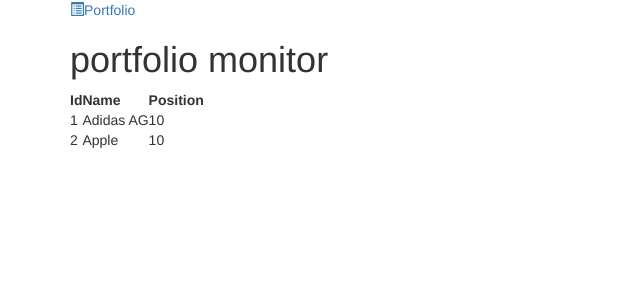
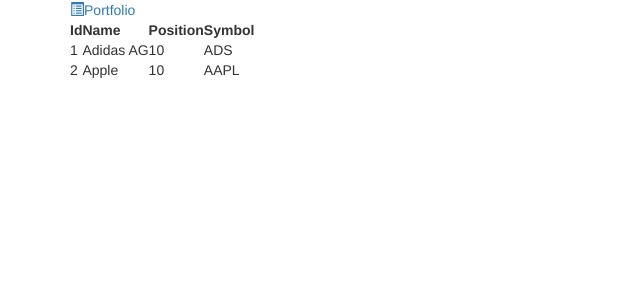
Before and after one commit to Vertygo/angular-StockPortfolio, an Angular app: page / in a window 1280 px wide. Shown: the top 300 px of the page, without its empty margins (0-640 px from the left). Built offline with nearby package versions, Linux system fonts and the light colour scheme.

Commit message:
very basic portfolio implementation

```diff
--- a/src/app/portfolio/portfolio.component.html
+++ b/src/app/portfolio/portfolio.component.html
@@ -1,18 +1,14 @@
 <div>
-    <h1>portfolio monitor</h1>
-    <!--<ul>
-        <li *ngFor="let h of holdings">
-             <span >{{h.id}}</span> {{h.instrumentName}}
-        </li>
-    </ul>-->
     <table>
         <th>Id</th>
         <th>Name</th>
         <th>Position</th>
+        <th>Symbol</th>
         <tr *ngFor="let h of holdings">
             <td>{{h.id}}</td>
             <td>{{h.instrumentName}}</td>
             <td>{{h.position}}</td>
+            <td>{{h.symbol}}</td>
         </tr>
     </table>
 </div>
--- a/src/app/services/instrumentService.ts
+++ b/src/app/services/instrumentService.ts
@@ -13,6 +13,10 @@ export class InstrumentService {
     getInstruments(): Promise<Holding[]> {
         return Promise.resolve(this.holdings);
     }
+
+    addHolding(h: Holding) {
+        this.holdings.concat(h);
+    }
 }
 
 export class Holding {
```
